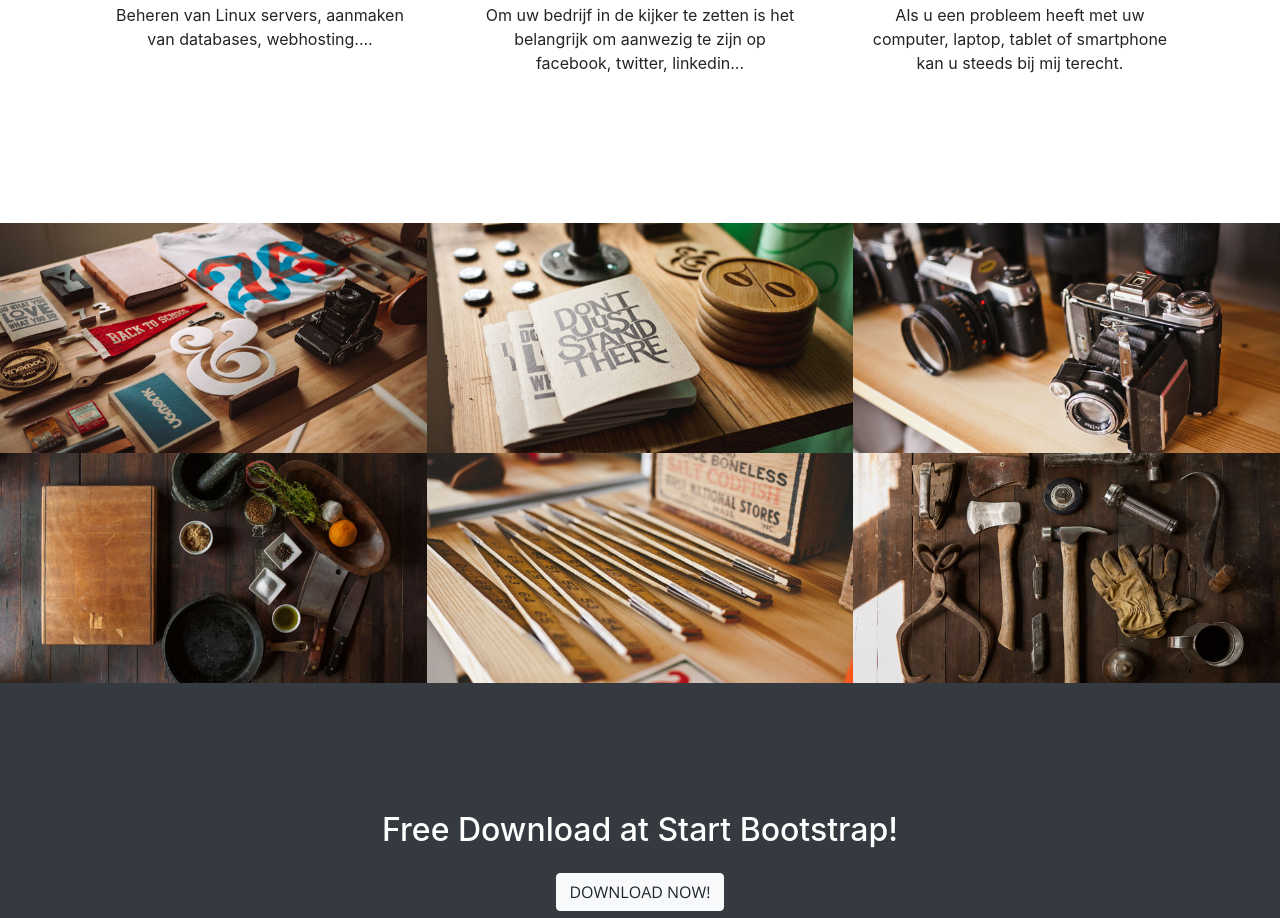
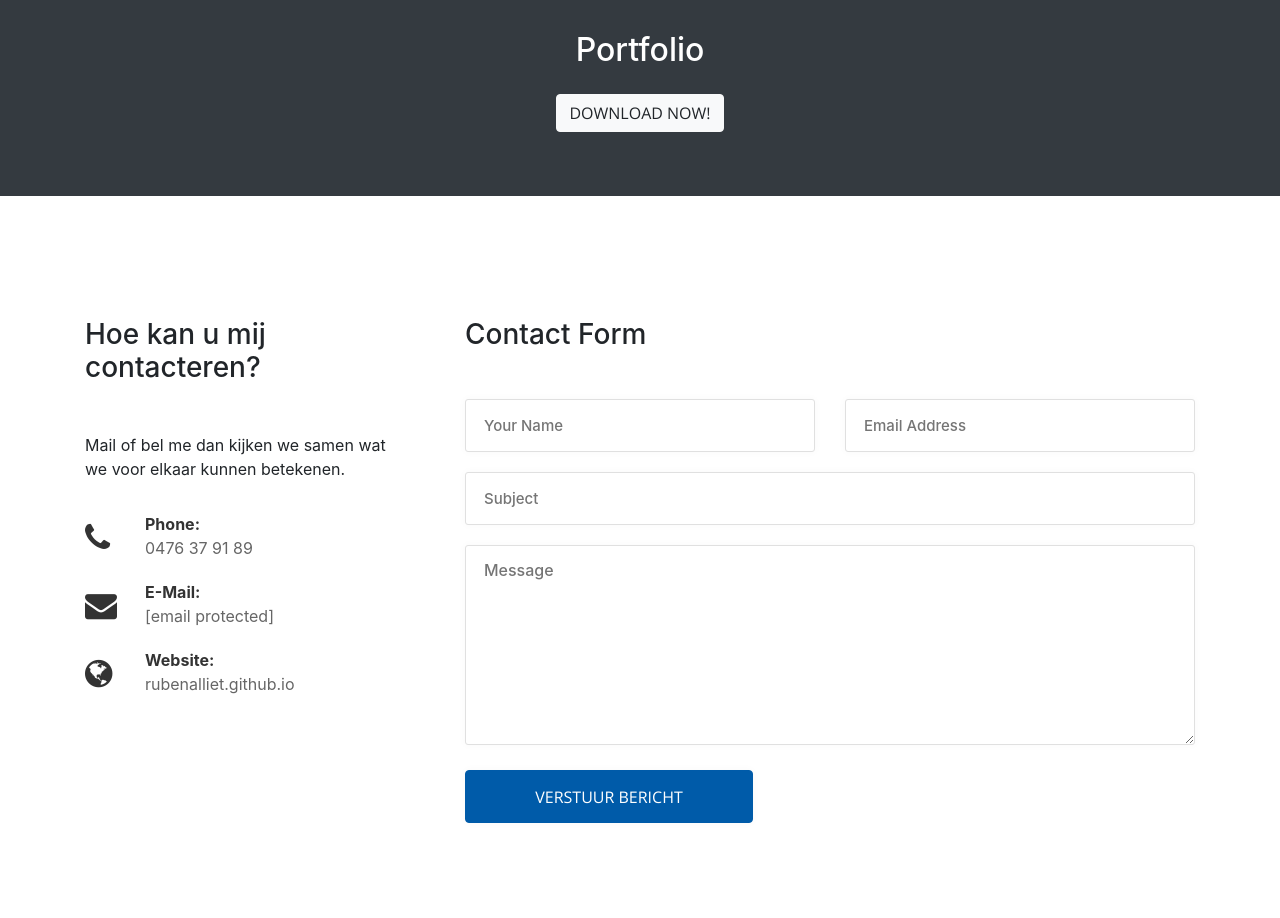
Before and after one commit to ralliet/rubenalliet.github.io, a website with bundled scripts: page index.html in a window 1280 px wide. Shown: the part 1879-2797 px from the top of the page. After the commit the page ends 2766 px from the top, so only its background shows below. Built offline with nearby package versions, Linux system fonts and the light colour scheme.

Commit message:
contact form adjusted

```diff
--- a/css/creative.css
+++ b/css/creative.css
@@ -51,7 +51,7 @@ h6 {
 }
 
 section {
-  padding: 8rem 0;
+  padding: 4rem 0;
 }
 
 .section-heading {
@@ -307,6 +307,15 @@ header.masthead p {
   background-color: #f8f9fa !important;
 }
 
+#submit {
+  width:18em;
+}
+
+#submit:hover, #submit:focus, #submit:active {
+  color: #fff;
+  background-color: #00427c !important;
+}
+
 .btn-primary:active, .btn-primary:focus {
   box-shadow: 0 0 0 0.2rem rgba(201, 201, 201, 0.5) !important;
 }
@@ -323,3 +332,75 @@ header.masthead p {
   margin: 10px 0;
   display: inline-block;
 }
+
+
+h3.headline {
+  margin: 58px 0 48px 0;
+  font-size: 28px;
+}
+
+.sidebar-textbox ul.contact-details {
+  list-style: none;
+  padding: 5px 0 0 0;
+}
+
+
+.sidebar-textbox ul.contact-details li {
+  text-align: left;
+  padding-left: 60px;
+  position: relative;
+  width: 100%;
+  display: inline-block;
+  margin: 10px 0;
+}
+
+.sidebar-textbox ul.contact-details li i {
+  height: 100%;
+  position: absolute;
+  left: 0;
+  font-size: 32px;
+  color: #333;
+  top: 10px;
+}
+
+.sidebar-textbox {
+  display: inline-block;
+  width: 100%;
+  padding-right: 40px;
+}
+
+input, input[type="text"], input[type="password"], input[type="email"], input[type="number"], textarea, select {
+  padding: 12px 18px;
+  outline: none;
+  font-size: 15px;
+  color: #909090;
+  margin: 0 0 20px 0;
+  max-width: 100%;
+  width: 100%;
+  box-sizing: border-box;
+  display: block;
+  background-color: #fff;
+  font-weight: 500;
+  border: 1px solid #e0e0e0;
+  opacity: 1;
+  min-height: 53px;
+  border-radius: 3px;
+  background-color: #fff;
+  border: 1px solid #e0e0e0;
+  box-shadow: 0px 0px 8px 0px rgba(0,0,0,0.03);
+}
+
+#contact textarea {
+  min-height: 200px;
+  margin: 15px 0 25px 0;
+}
+
+.sidebar-textbox ul.contact-details li strong {
+  display: block;
+  color: #333;
+}
+
+.sidebar-textbox span {
+  color: #666;
+  display: inline-block;
+}
--- a/index.html
+++ b/index.html
@@ -8,15 +8,17 @@
   <meta name="description" content="">
   <meta name="author" content="">
 
-    <title>Creative - Start Bootstrap Theme</title>
+  <title>Ruben Alliet</title>
 
   <!-- Bootstrap core CSS -->
   <link href="vendor/bootstrap/css/bootstrap.min.css" rel="stylesheet">
 
   <!-- Custom fonts for this template -->
   <link href="vendor/font-awesome/css/font-awesome.min.css" rel="stylesheet" type="text/css">
-    <link href='https://fonts.googleapis.com/css?family=Open+Sans:300italic,400italic,600italic,700italic,800italic,400,300,600,700,800' rel='stylesheet' type='text/css'>
-    <link href='https://fonts.googleapis.com/css?family=Merriweather:400,300,300italic,400italic,700,700italic,900,900italic' rel='stylesheet' type='text/css'>
+  <link href='https://fonts.googleapis.com/css?family=Open+Sans:300italic,400italic,600italic,700italic,800italic,400,300,600,700,800'
+    rel='stylesheet' type='text/css'>
+  <link href='https://fonts.googleapis.com/css?family=Merriweather:400,300,300italic,400italic,700,700italic,900,900italic'
+    rel='stylesheet' type='text/css'>
 
   <!-- Plugin CSS -->
   <link href="vendor/magnific-popup/magnific-popup.css" rel="stylesheet">
@@ -31,8 +33,9 @@
   <!-- Navigation -->
   <nav class="navbar navbar-expand-lg navbar-light fixed-top" id="mainNav">
     <div class="container">
-        <a class="navbar-brand js-scroll-trigger" href="#page-top">Start Bootstrap</a>
-        <button class="navbar-toggler navbar-toggler-right" type="button" data-toggle="collapse" data-target="#navbarResponsive" aria-controls="navbarResponsive" aria-expanded="false" aria-label="Toggle navigation">
+      <a class="navbar-brand js-scroll-trigger" href="#page-top">Ruben Alliet</a>
+      <button class="navbar-toggler navbar-toggler-right" type="button" data-toggle="collapse" data-target="#navbarResponsive"
+        aria-controls="navbarResponsive" aria-expanded="false" aria-label="Toggle navigation">
         <span class="navbar-toggler-icon"></span>
       </button>
       <div class="collapse navbar-collapse" id="navbarResponsive">
@@ -62,7 +65,9 @@
             <strong>Hallo, Ik ben Ruben!</strong>
           </h1>
           <h3 class="margin-top-30">IT professional &amp; web developer</h3>
-					<h3 class="margin-top-30">Waarmee kan ik u helpen? <i class="fa fa-smile-o" aria-hidden="true"></i></h3>
+          <h3 class="margin-top-30">Waarmee kan ik u helpen?
+            <i class="fa fa-smile-o" aria-hidden="true"></i>
+          </h3>
           <div class="scroll-to-section ln ln-icon-Down-3"></div>
           <hr>
         </div>
@@ -79,7 +84,8 @@
         <div class="col-lg-8 mx-auto text-center">
           <h2 class="section-heading text-white">Wie ben ik?</h2>
           <hr class="light my-4">
-            <p class="text-faded mb-4">Start Bootstrap has everything you need to get your new website up and running in no time! All of the templates and themes on Start Bootstrap are open source, free to download, and easy to use. No strings attached!</p>
+          <p class="text-faded mb-4">Start Bootstrap has everything you need to get your new website up and running in no time! All of the templates
+            and themes on Start Bootstrap are open source, free to download, and easy to use. No strings attached!</p>
           <a class="btn btn-light btn-xl js-scroll-trigger" href="#services">Contacteer mij</a>
         </div>
       </div>
@@ -115,7 +121,8 @@
           <div class="icon-box-1">
             <i class="fa fa-search" aria-hidden="true"></i>
             <h4>SEO</h4>
-              <p>Deze technieken zijn gericht op het optimaliseren en verbeteren van je website of webshop voor de vindbaarheid in zoekmachines</p>
+            <p>Deze technieken zijn gericht op het optimaliseren en verbeteren van je website of webshop voor de vindbaarheid
+              in zoekmachines</p>
           </div>
         </div>
         <div class="col-md-4 col-sm-4">
@@ -144,106 +151,11 @@
     </div>
   </section>
 
-    <section class="p-0" id="portfolio">
-      <div class="container-fluid p-0">
-        <div class="row no-gutters popup-gallery">
-          <div class="col-lg-4 col-sm-6">
-            <a class="portfolio-box" href="img/portfolio/fullsize/1.jpg">
-              <img class="img-fluid" src="img/portfolio/thumbnails/1.jpg" alt="">
-              <div class="portfolio-box-caption">
-                <div class="portfolio-box-caption-content">
-                  <div class="project-category text-faded">
-                    Category
-                  </div>
-                  <div class="project-name">
-                    Project Name
-                  </div>
-                </div>
-              </div>
-            </a>
-          </div>
-          <div class="col-lg-4 col-sm-6">
-            <a class="portfolio-box" href="img/portfolio/fullsize/2.jpg">
-              <img class="img-fluid" src="img/portfolio/thumbnails/2.jpg" alt="">
-              <div class="portfolio-box-caption">
-                <div class="portfolio-box-caption-content">
-                  <div class="project-category text-faded">
-                    Category
-                  </div>
-                  <div class="project-name">
-                    Project Name
-                  </div>
-                </div>
-              </div>
-            </a>
-          </div>
-          <div class="col-lg-4 col-sm-6">
-            <a class="portfolio-box" href="img/portfolio/fullsize/3.jpg">
-              <img class="img-fluid" src="img/portfolio/thumbnails/3.jpg" alt="">
-              <div class="portfolio-box-caption">
-                <div class="portfolio-box-caption-content">
-                  <div class="project-category text-faded">
-                    Category
-                  </div>
-                  <div class="project-name">
-                    Project Name
-                  </div>
-                </div>
-              </div>
-            </a>
-          </div>
-          <div class="col-lg-4 col-sm-6">
-            <a class="portfolio-box" href="img/portfolio/fullsize/4.jpg">
-              <img class="img-fluid" src="img/portfolio/thumbnails/4.jpg" alt="">
-              <div class="portfolio-box-caption">
-                <div class="portfolio-box-caption-content">
-                  <div class="project-category text-faded">
-                    Category
-                  </div>
-                  <div class="project-name">
-                    Project Name
-                  </div>
-                </div>
-              </div>
-            </a>
-          </div>
-          <div class="col-lg-4 col-sm-6">
-            <a class="portfolio-box" href="img/portfolio/fullsize/5.jpg">
-              <img class="img-fluid" src="img/portfolio/thumbnails/5.jpg" alt="">
-              <div class="portfolio-box-caption">
-                <div class="portfolio-box-caption-content">
-                  <div class="project-category text-faded">
-                    Category
-                  </div>
-                  <div class="project-name">
-                    Project Name
-                  </div>
-                </div>
-              </div>
-            </a>
-          </div>
-          <div class="col-lg-4 col-sm-6">
-            <a class="portfolio-box" href="img/portfolio/fullsize/6.jpg">
-              <img class="img-fluid" src="img/portfolio/thumbnails/6.jpg" alt="">
-              <div class="portfolio-box-caption">
-                <div class="portfolio-box-caption-content">
-                  <div class="project-category text-faded">
-                    Category
-                  </div>
-                  <div class="project-name">
-                    Project Name
-                  </div>
-                </div>
-              </div>
-            </a>
-          </div>
-        </div>
-      </div>
-    </section>
+
 
   <section class="bg-dark text-white">
     <div class="container text-center">
-        <h2 class="mb-4">Free Download at Start Bootstrap!</h2>
+      <h2 class="mb-4">Portfolio</h2>
       <a class="btn btn-light btn-xl sr-button" href="http://startbootstrap.com/template-overviews/creative/">Download Now!</a>
     </div>
   </section>
@@ -251,23 +163,81 @@
   <section id="contact">
     <div class="container">
       <div class="row">
-          <div class="col-lg-8 mx-auto text-center">
-            <h2 class="section-heading">Let's Get In Touch!</h2>
-            <hr class="my-4">
-            <p class="mb-5">Ready to start your next project with us? That's great! Give us a call or send us an email and we will get back to you as soon as possible!</p>
+
+        <!-- Contact Details -->
+        <div class="col-md-4">
+
+          <h3 class="headline margin-bottom-35">Hoe kan u mij contacteren?</h3>
+
+          <!-- Contact Details -->
+          <div class="sidebar-textbox">
+            <p>Mail of bel me dan kijken we samen wat we voor elkaar kunnen betekenen.</p>
+
+            <ul class="contact-details">
+              <li>
+                <i class="fa fa-phone" aria-hidden="true"></i>
+                <strong>Phone:</strong>
+                <span>0476 37 91 89</span>
+              </li>
+              <li>
+                <i class="fa fa-envelope" aria-hidden="true"></i>
+                <strong>E-Mail:</strong>
+                <span>
+                  <a href="#">
+                    <span class="__cf_email__" data-cfemail="741b12121d171134110c15190418115a171b19">[email&nbsp;protected]</span>
+                  </a>
+                </span>
+              </li>
+              <li>
+                <i class="fa fa-globe" aria-hidden="true"></i>
+                <strong>Website:</strong>
+                <span>rubenalliet.github.io</span>
+              </li>
+            </ul>
+          </div>
+
+        </div>
+
+        <!-- Contact Form -->
+        <div class="col-md-8">
+
+          <div id="contact" class="basic-style">
+            <h3 class="headline margin-bottom-45">Contact Form</h3>
+
+            <div id="contact-message"></div>
+
+            <form method="post" action="http://www.vasterad.com/themes/sphene/contact.php" name="contactform" id="contactform" autocomplete="on">
+
+              <div class="row">
+                <div class="col-md-6">
+                  <div>
+                    <input name="name" type="text" id="name" placeholder="Your Name" required="required" class="error">
                   </div>
                 </div>
-        <div class="row">
-          <div class="col-lg-4 ml-auto text-center">
-            <i class="fa fa-phone fa-3x mb-3 sr-contact"></i>
-            <p>123-456-6789</p>
+
+                <div class="col-md-6">
+                  <div>
+                    <input name="email" type="email" id="email" placeholder="Email Address" pattern="^[A-Za-z0-9](([_\.\-]?[a-zA-Z0-9]+)*)@([A-Za-z0-9]+)(([\.\-]?[a-zA-Z0-9]+)*)\.([A-Za-z]{2,})$"
+                      required="required">
                   </div>
-          <div class="col-lg-4 mr-auto text-center">
-            <i class="fa fa-envelope-o fa-3x mb-3 sr-contact"></i>
-            <p>
-              <a href="mailto:your-email@your-domain.com">feedback@startbootstrap.com</a>
-            </p>
                 </div>
+              </div>
+
+              <div>
+                <input name="subject" type="text" id="subject" placeholder="Subject" required="required" class="error">
+              </div>
+
+              <div>
+                <textarea name="comments" cols="40" rows="3" id="comments" placeholder="Message" spellcheck="true" required="required" class="error"></textarea>
+              </div>
+
+              <input type="submit" class="btn btn-primary btn-xl" id="submit" value="Verstuur bericht">
+
+            </form>
+          </div>
+        </div>
+        <!-- Contact Form / End -->
+
       </div>
     </div>
   </section>
```
Lines whose indentation alone changed are shown as unchanged.
